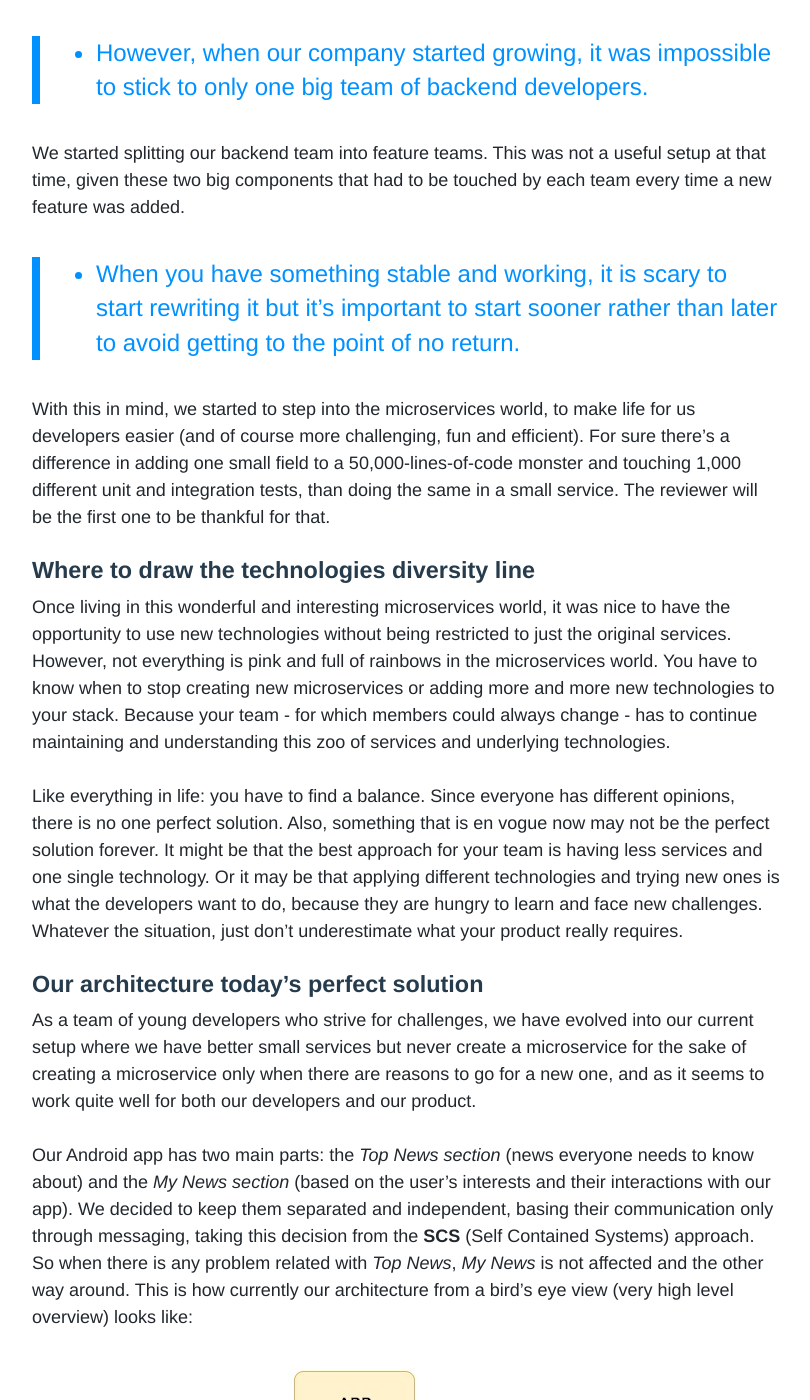
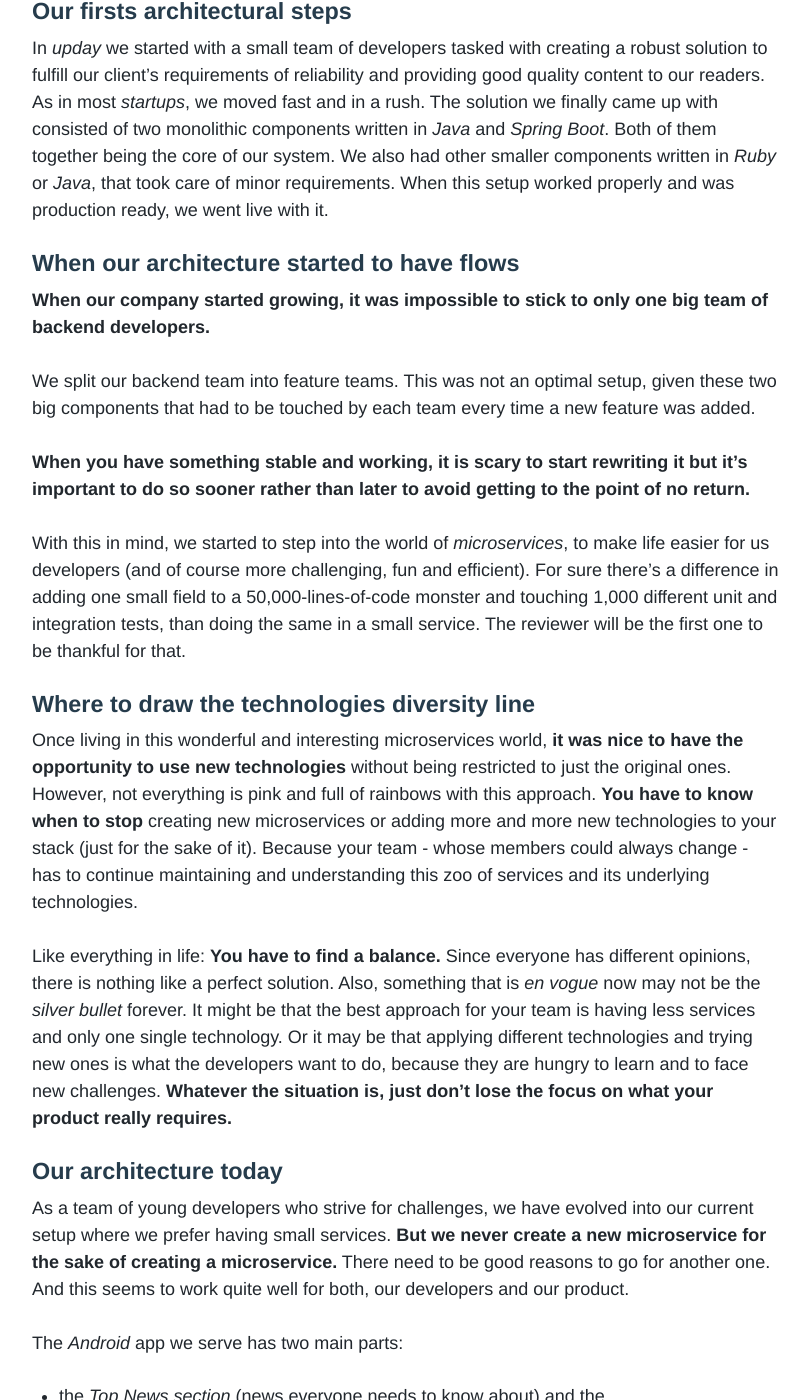
Before and after one commit to upday/upday.github.io, a Jekyll site: the page built from _posts/blog/2017-08-04-upday_architecture.md, in a window 1280 px wide and 1400 px high, scrolled down 767 px. Shown: the whole window, without its empty margins (234-1044 px from the left). Built offline with Jekyll 4.4.1, drawn with Linux system fonts in a browser that asks for light colours; nearby versions of some CDN libraries; some web fonts are replaced; comment, search, counter and statistics services are not loaded; some of the changed text lies outside the part shown.

Commit message:
Reformatting and minor adaptions.

```diff
--- a/_posts/blog/2017-08-04-upday_architecture.md
+++ b/_posts/blog/2017-08-04-upday_architecture.md
@@ -1,6 +1,6 @@
 ---
 layout: post
-title: "Finding yourself in backend architectural world"
+title: "Finding Yourself in Backend Architectural World"
 modified:
 categories: blog
 author: maria_fernandez_pajares
@@ -10,50 +10,86 @@
 date: 2017-08-04T10:55:55+2
 ---
 
-I have always wanted to write about our journey through the world of backend architectures. As Mel Conway’s well predicted with his Conway’s law: a backend architecture is a reflection of the team setup. I have to admit he is not wrong at all. Actually he is mainly right. However, I think that with the time it may become the other way around whereby the architecture shapes the team instead of the team shaping the architecture.
+I have always wanted to write about our journey through the world of backend architecture and how it affected myself and our team setup.
+
+*Mel Conway* formulated his [law](https://en.wikipedia.org/wiki/Conway%27s_law) like this:
+
+>A backend architecture is a reflection of the team setup.
+
+I have to admit he is not wrong. Actually he is mainly right.
+However, in my experience **over time it may become the other way around:**
+
+>The architecture shapes the teams instead of the teams shaping the architecture.
+
+Let me explain how I came to this conclusion.
 
 ### Our firsts architectural steps
 
-For us, it started with a small team of developers tasked with creating a robust solution to fulfill our client’s requirements of reliability and providing good quality content to our readers. So as in each and every startup, everything started fast and in a rush. Consequently, the best solution finally consisted of two monolithic components written in Java and Spring Boot. Both of them being at the core of our system. They were not the only ones. We also had other smaller components written in Ruby or Java, which took care of other requirements. When these worked properly and were production ready, we went live with them.
+In *upday* we started with a small team of developers tasked with creating a robust solution to fulfill our client’s requirements of reliability and providing good quality content to our readers.
+As in most *startups*, we moved fast and in a rush. The solution we finally came up with consisted of two monolithic components written in *Java* and *Spring Boot*.
+Both of them together being the core of our system. We also had other smaller components written in *Ruby* or *Java*, that took care of minor requirements.
+When this setup worked properly and was production ready, we went live with it.
 
 ### When our architecture started to have flows
-> - However, when our company started growing, it was impossible to stick to only one big team of backend developers.
 
-We started splitting our backend team into feature teams. This was not a useful setup at that time, given these two big components that had to be touched by each team every time a new feature was added.
+**When our company started growing, it was impossible to stick to only one big team of backend developers.**
 
-> - When you have something stable and working, it is scary to start rewriting it but it’s important to start sooner rather than later to avoid getting to the point of no return.
+We split our backend team into feature teams. This was not an optimal setup, given these two big components that had to be touched by each team every time a new feature was added.
 
-With this in mind, we started to step into the microservices world, to make life for us developers easier (and of course more challenging, fun and efficient). For sure there’s a difference in adding one small field to a 50,000-lines-of-code monster and touching 1,000 different unit and integration tests, than doing the same in a small service. The reviewer will be the first one to be thankful for that.
+**When you have something stable and working, it is scary to start rewriting it but it’s important to do so sooner rather than later to avoid getting to the point of no return.**
+
+With this in mind, we started to step into the world of *microservices*, to make life easier for us developers (and of course more challenging, fun and efficient).
+For sure there’s a difference in adding one small field to a 50,000-lines-of-code monster and touching 1,000 different unit and integration tests, than doing the same in a small service.
+The reviewer will be the first one to be thankful for that.
 
 ### Where to draw the technologies diversity line
-Once living in this wonderful and interesting microservices world, it was nice to have the opportunity to use new technologies without being restricted to just the original services. However, not everything is pink and full of rainbows in the microservices world. You have to know when to stop creating new microservices or adding more and more new technologies to your stack. Because your team - for which members could always change - has to continue maintaining and understanding this zoo of services and underlying technologies.
 
-Like everything in life: you have to find a balance. Since everyone has different opinions, there is no one perfect solution. Also, something that is en vogue now may not be the perfect solution forever. It might be that the best approach for your team is having less services and one single technology. Or it may be that applying different technologies and trying new ones is what the developers want to do, because they are hungry to learn and face new challenges. Whatever the situation, just don’t underestimate what your product really requires.
+Once living in this wonderful and interesting microservices world, **it was nice to have the opportunity to use new technologies** without being restricted to just the original ones.
+However, not everything is pink and full of rainbows with this approach. **You have to know when to stop** creating new microservices or adding more and more new technologies to your stack (just for the sake of it).
+Because your team - whose members could always change - has to continue maintaining and understanding this zoo of services and its underlying technologies.
 
-### Our architecture today's perfect solution
-As a team of young developers who strive for challenges, we have evolved into our current setup where we have better small services but never create a microservice for the sake of creating a microservice only when there are reasons to go for a new one, and as it seems to work quite well for both our developers and our product.
+Like everything in life: **You have to find a balance.** Since everyone has different opinions, there is nothing like a perfect solution.
+Also, something that is *en vogue* now may not be the *silver bullet* forever.
+It might be that the best approach for your team is having less services and only one single technology.
+Or it may be that applying different technologies and trying new ones is what the developers want to do, because they are hungry to learn and to face new challenges.
+**Whatever the situation is, just don’t lose the focus on what your product really requires.**
 
-Our Android app has two main parts: the _Top News section_ (news everyone needs to know about) and the _My News section_ (based on the user’s interests and their interactions with our app). We decided to keep them separated and independent, basing their communication only through messaging, taking this decision from the **SCS** (Self Contained Systems) approach. So when there is any problem related with _Top News_, _My News_ is not affected and the other way around. This is how currently our architecture from a bird’s eye view (very high level overview) looks like:
+### Our architecture today
+
+As a team of young developers who strive for challenges, we have evolved into our current setup where we prefer having small services.
+**But we never create a new microservice for the sake of creating a microservice.** There need to be good reasons to go for another one.
+And this seems to work quite well for both, our developers and our product.
+
+The *Android* app we serve has two main parts:
+
+- the _Top News section_ (news everyone needs to know about) and the
+- _My News section_ (based on the user’s interests and their interactions with our app).
+
+We decided to keep these areas separated and independent, **basing their communication only on messaging**, as described in the **SCS** *(Self Contained Systems)* approach.
+So when there is any problem related with *Top News*, *My News* is not affected and the other way around.
+
+This is how our architecture looks like from a bird’s eyes view (very high level overview):
 
 <img style="margin: auto; margin-left: 15%; margin-top: 10px;" src="/images/blog/upday_architecture/high-level_arch_overview.jpg"/><br/>
 
-And here a more detailed overview of the (micro)services -not always so super micro- developed with different technologies, composing the **Top News System**:
+And here a more detailed overview of the (micro-) services - not always so *"super micro"* - developed with different technologies, composing the **Top News System**:
 
 <img style="margin: auto; margin-left: 2%; margin-top: 10px;" src="/images/blog/upday_architecture/microservices_top_news_system.jpg"/><br/>
 
+### Our learnings and conclusions so far
 
-### Our learning and conclusions so far
+*… which are not an universal truth and may not even for us last forever:*
 
-… which are not an universal truth and may not even last for us forever:
-
-- Although we have mastered Java 8 and Spring boot technologies better, we might move to other technologies if they fit our requirements or problems better.
+- Although we have mastered *Java 8* and *Spring Boot* technologies better so far, **we might move to other technologies if they fit our requirements or problems better.
 
 - Handling different type of data differs per service:
 
-    -  for score-based querying of full text search, Elasticsearch comes handy
-    -  for getting statistics of open rates for our content team, using AWS Lambdas and DynamoDB fits much better
-    -  for simply storing articles without simple relational queries we use Postgres.
+    -  for score-based querying of full text search, *Elasticsearch* comes handy
+    -  for getting statistics of open rates for our content team, using *AWS Lambdas* and *DynamoDB* fits much better
+    -  for simply storing articles with simple relational queries we use *Postgres*
 
-- And now we are quite impressed by Kotlin. Our Android team is already starting to use it and perhaps we too start to implement future backend services with it.
+- And now we are quite impressed by _Kotlin_. Our Android team is already starting to use it and perhaps we too start to implement future backend services with it.
 
-Good luck on your own path through backend architecture!
+This was my/our story so far.
+
+**Good luck on your own path through backend architecture!**
```
